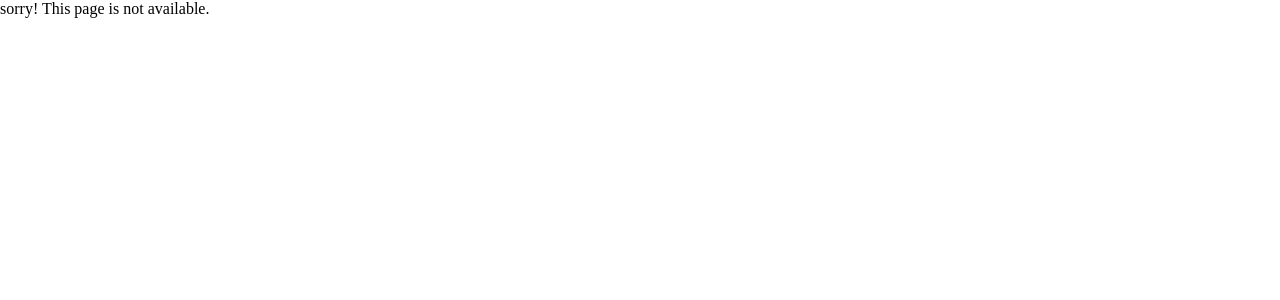
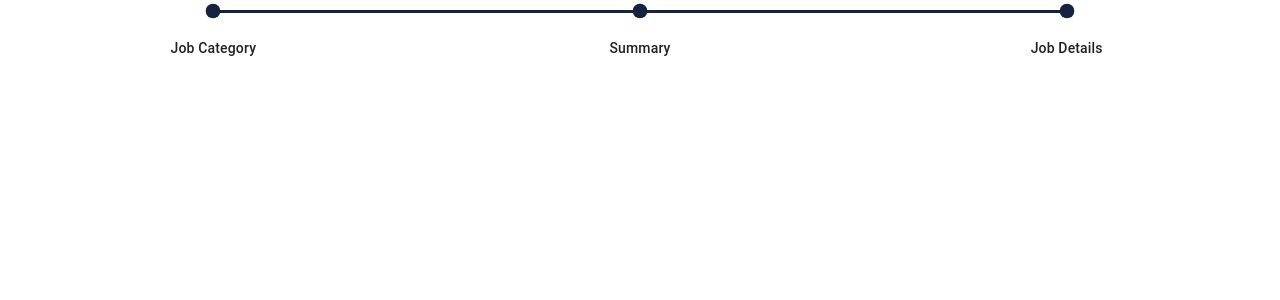
Before and after one commit to 01Deepak/page-router-demo, a Next.js app: page /form in a window 1280 px wide. Before the commit this address had no page. Shown: the top 300 px of the page. Built offline with nearby package versions, Linux system fonts and the light colour scheme.

Commit message:
add stepper

```diff
--- a/package.json
+++ b/package.json
@@ -9,6 +9,10 @@
     "lint": "next lint"
   },
   "dependencies": {
+    "@emotion/react": "^11.11.1",
+    "@emotion/styled": "^11.11.0",
+    "@mui/icons-material": "^5.14.1",
+    "@mui/material": "^5.14.1",
     "@types/node": "20.4.2",
     "@types/react": "18.2.15",
     "@types/react-dom": "18.2.7",
--- /dev/null
+++ b/src/Components/stepper/customStepper.jsx
@@ -0,0 +1,191 @@
+import * as React from "react";
+import PropTypes from "prop-types";
+import { styled } from "@mui/material/styles";
+import Stack from "@mui/material/Stack";
+import Stepper from "@mui/material/Stepper";
+import Step from "@mui/material/Step";
+import StepLabel from "@mui/material/StepLabel";
+// import Check from "@mui/icons-material/Check";
+import FiberManualRecordIcon from "@mui/icons-material/FiberManualRecord";
+import SettingsIcon from "@mui/icons-material/Settings";
+import GroupAddIcon from "@mui/icons-material/GroupAdd";
+import VideoLabelIcon from "@mui/icons-material/VideoLabel";
+import StepConnector, {
+  stepConnectorClasses
+} from "@mui/material/StepConnector";
+
+const QontoConnector = styled(StepConnector)(({ theme }) => ({
+  [`&.${stepConnectorClasses.alternativeLabel}`]: {
+    top: 10,
+    left: "calc(-50% + 5px)",
+    right: "calc(50% + 0px)"
+  },
+  [`&.${stepConnectorClasses.active}`]: {
+    [`& .${stepConnectorClasses.line}`]: {
+      borderColor: "#152340"
+    }
+  },
+  [`&.${stepConnectorClasses.completed}`]: {
+    [`& .${stepConnectorClasses.line}`]: {
+      borderColor: "#152340"
+    }
+  },
+  [`& .${stepConnectorClasses.line}`]: {
+    borderColor:
+      theme.palette.mode === "dark" ? theme.palette.grey[400] : "#eaeaf0",
+    borderTopWidth: 3,
+    borderRadius: 1
+  }
+}));
+
+const QontoStepIconRoot = styled("div")(({ theme, ownerState }) => ({
+  color: theme.palette.mode === "dark" ? theme.palette.grey[700] : "#eaeaf0",
+  display: "flex",
+  height: 22,
+  alignItems: "center",
+  ...(ownerState.active && {
+    color: "#152340",
+    zIndex: 1
+  }),
+  "& .QontoStepIcon-completedIcon": {
+    color: "#152340",
+    zIndex: 1,
+    fontSize: 22
+  },
+  "& .QontoStepIcon-circle": {
+    width: 14,
+    height: 14,
+    borderRadius: "50%",
+    backgroundColor: "currentColor"
+  }
+}));
+
+function QontoStepIcon(props) {
+  const { active, completed, className } = props;
+
+  return (
+    <QontoStepIconRoot ownerState={{ active }} className={className}>
+      {completed ? (
+        // <Check className="QontoStepIcon-completedIcon" />
+        <FiberManualRecordIcon className="QontoStepIcon-completedIcon" />
+      ) : (
+        // <div className="QontoStepIcon-completedIcon" />
+        <div className="QontoStepIcon-circle" />
+      )}
+    </QontoStepIconRoot>
+  );
+}
+
+QontoStepIcon.propTypes = {
+  /**
+   * Whether this step is active.
+   * @default false
+   */
+  active: PropTypes.bool,
+  className: PropTypes.string,
+  /**
+   * Mark the step as completed. Is passed to child components.
+   * @default false
+   */
+  completed: PropTypes.bool
+};
+
+const ColorlibConnector = styled(StepConnector)(({ theme }) => ({
+  [`&.${stepConnectorClasses.alternativeLabel}`]: {
+    top: 22
+  },
+  [`&.${stepConnectorClasses.active}`]: {
+    [`& .${stepConnectorClasses.line}`]: {
+      backgroundImage:
+        "linear-gradient( 95deg,rgb(242,113,33) 0%,rgb(233,64,87) 50%,rgb(138,35,135) 100%)"
+    }
+  },
+  [`&.${stepConnectorClasses.completed}`]: {
+    [`& .${stepConnectorClasses.line}`]: {
+      backgroundImage:
+        "linear-gradient( 95deg,rgb(242,113,33) 0%,rgb(233,64,87) 50%,rgb(138,35,135) 100%)"
+    }
+  },
+  [`& .${stepConnectorClasses.line}`]: {
+    height: 3,
+    border: 0,
+    backgroundColor:
+      theme.palette.mode === "dark" ? theme.palette.grey[800] : "#eaeaf0",
+    borderRadius: 1
+  }
+}));
+
+const ColorlibStepIconRoot = styled("div")(({ theme, ownerState }) => ({
+  backgroundColor:
+    theme.palette.mode === "dark" ? theme.palette.grey[700] : "red",
+  zIndex: 1,
+  color: "#fff",
+  width: 50,
+  height: 50,
+  display: "flex",
+  borderRadius: "50%",
+  justifyContent: "center",
+  alignItems: "center",
+  ...(ownerState.active && {
+    backgroundImage:
+      "linear-gradient( 136deg, rgb(242,113,33) 0%, rgb(233,64,87) 50%, rgb(138,35,135) 100%)",
+    boxShadow: "0 4px 10px 0 rgba(0,0,0,.25)"
+  }),
+  ...(ownerState.completed && {
+    backgroundImage:
+      "linear-gradient( 136deg, rgb(242,113,33) 0%, rgb(233,64,87) 50%, rgb(138,35,135) 100%)"
+  })
+}));
+
+function ColorlibStepIcon(props) {
+  const { active, completed, className } = props;
+
+  const icons = {
+    1: <SettingsIcon />,
+    2: <GroupAddIcon />,
+    3: <VideoLabelIcon />
+  };
+
+  return (
+    <ColorlibStepIconRoot
+      ownerState={{ completed, active }}
+      className={className}
+    >
+      {icons[String(props.icon)]}
+    </ColorlibStepIconRoot>
+  );
+}
+
+ColorlibStepIcon.propTypes = {
+  /**
+   * Whether this step is active.
+   * @default false
+   */
+  active: PropTypes.bool,
+  className: PropTypes.string,
+  /**
+   * Mark the step as completed. Is passed to child components.
+   * @default false
+   */
+  completed: PropTypes.bool,
+  /**
+   * The label displayed in the step icon.
+   */
+  icon: PropTypes.node
+};
+
+const steps = ["Job Category", "Summary", "Job Details"];
+
+export default function CustomizedSteppers() {
+  return (
+    <Stack sx={{ width: "100%" }} spacing={4}>
+      <Stepper alternativeLabel activeStep={3} connector={<QontoConnector />}>
+        {steps.map((label) => (
+          <Step key={label}>
+            <StepLabel StepIconComponent={QontoStepIcon}>{label}</StepLabel>
+          </Step>
+        ))}
+      </Stepper>
+    </Stack>
+  );
+}
--- /dev/null
+++ b/src/pages/form/index.jsx
@@ -0,0 +1,13 @@
+import React from 'react'
+import CustomizedSteppers from '../../Components/stepper/customStepper'
+
+
+const DemoForm = () => {
+  return (
+    <>
+    <CustomizedSteppers/>
+    </>
+  )
+}
+
+export default DemoForm
--- a/src/pages/index.tsx
+++ b/src/pages/index.tsx
@@ -23,6 +23,12 @@ export default function Home() {
       <li>
         <Link href='/clients'>Clients</Link>
       </li>
+      <li>
+        <Link href='/posts'>Posts</Link>
+      </li>
+      <li>
+        <Link href='/form'>form</Link>
+      </li>
      </ul>
     </>
   )
--- a/tsconfig.json
+++ b/tsconfig.json
@@ -18,6 +18,6 @@
       "@/*": ["./src/*"]
     }
   },
-  "include": ["next-env.d.ts", "**/*.ts", "**/*.tsx"],
+  "include": ["next-env.d.ts", "**/*.ts", "**/*.tsx", "src/stepper/customStepper.jsx"],
   "exclude": ["node_modules"]
 }
```
Also changed, not shown: src/pages/blog/index.tsx (deleted, +0 -9 lines), src/pages/posts/index.tsx (added, +38 -0 lines), 1 other file (tests, documents, lock files or other folders).
